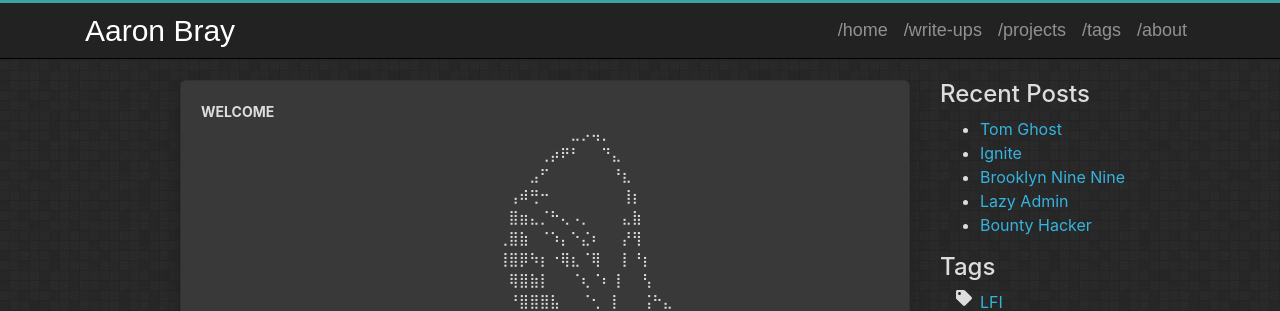
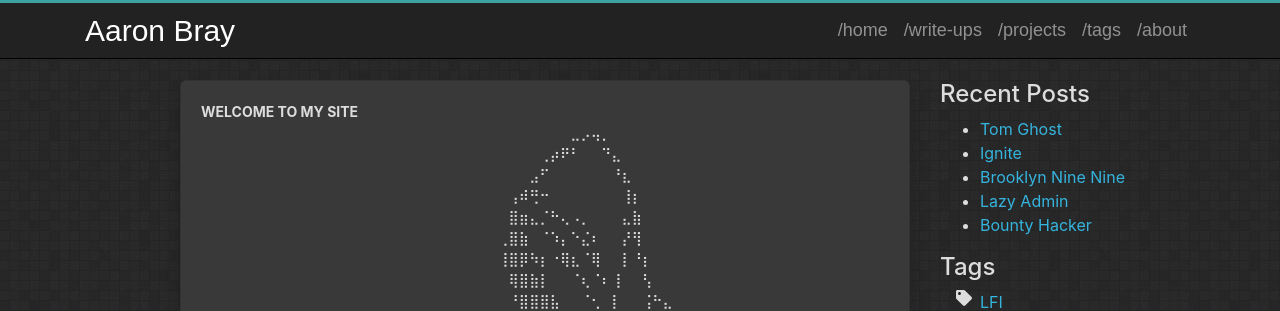
Before and after one commit to AaronBray/AaronBray.github.io, a Jekyll site: the page built from index.html, in a window 1280 px wide and 900 px high. Shown: the top 311 px of the window. Built offline with Jekyll 4.4.1, drawn with Linux system fonts in a browser that asks for light colours.

Commit message:
Update home.html

```diff
--- a/_layouts/home.html
+++ b/_layouts/home.html
@@ -1,7 +1,7 @@
 ---
 layout: page
 ---
-<b>WELCOME</b>
+<b>WELCOME TO MY SITE</b>
 ⠀⠀⠀⠀⠀⠀⠀⠀⠀⠀⠀⠀⠀⠀⠀⠀⠀⠀⠀⠀⠀⠀⠀⠀⠀⠀⠀⠀⠀⠀⠀⠀⠀⠀⠀⠀⣀⡠⢤⡀⠀⠀⠀⠀⠀⠀⠀⠀⠀⠀
 ⠀⠀⠀⠀⠀⠀⠀⠀⠀⠀⠀⠀⠀⠀⠀⠀⠀⠀⠀⠀⠀⠀⠀⠀⠀⠀⠀⠀⠀⠀⠀⠀⠀⢀⡴⠟⠃⠀⠀⠙⣄⠀⠀⠀⠀⠀⠀⠀⠀⠀
 ⠀⠀⠀⠀⠀⠀⠀⠀⠀⠀⠀⠀⠀⠀⠀⠀⠀⠀⠀⠀⠀⠀⠀⠀⠀⠀⠀⠀⠀⠀⠀⠀⣠⠋⠀⠀⠀⠀⠀⠀⠘⣆⠀⠀⠀⠀⠀⠀⠀⠀
```
